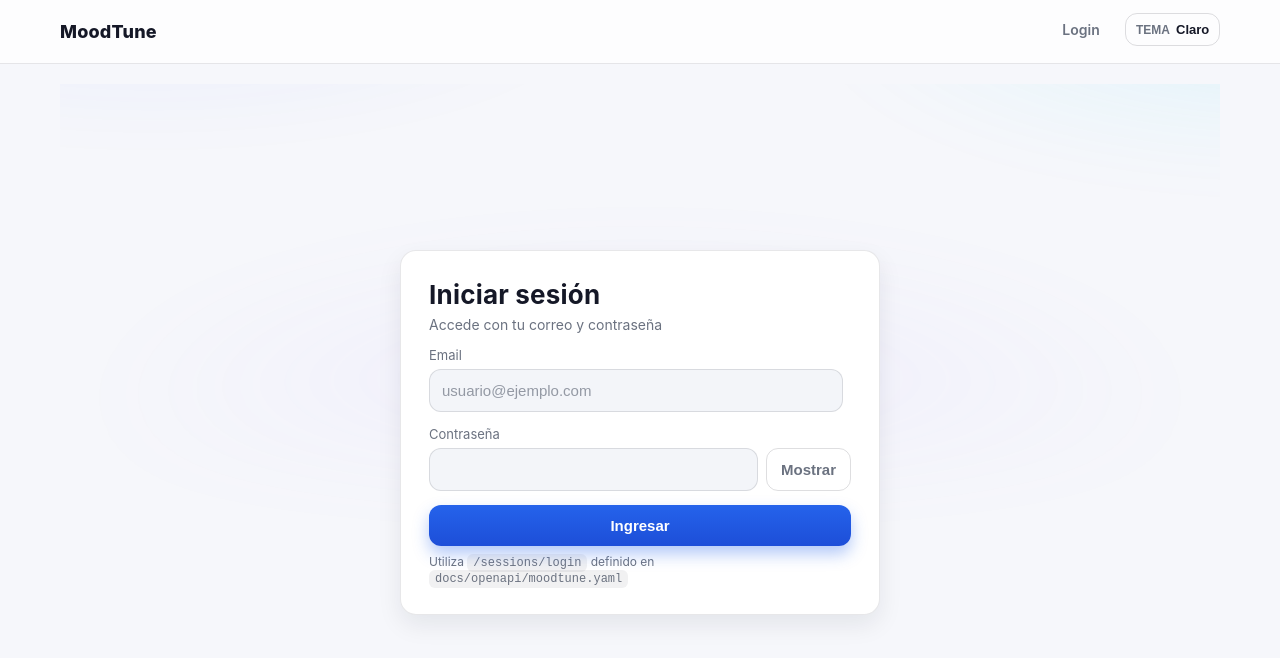
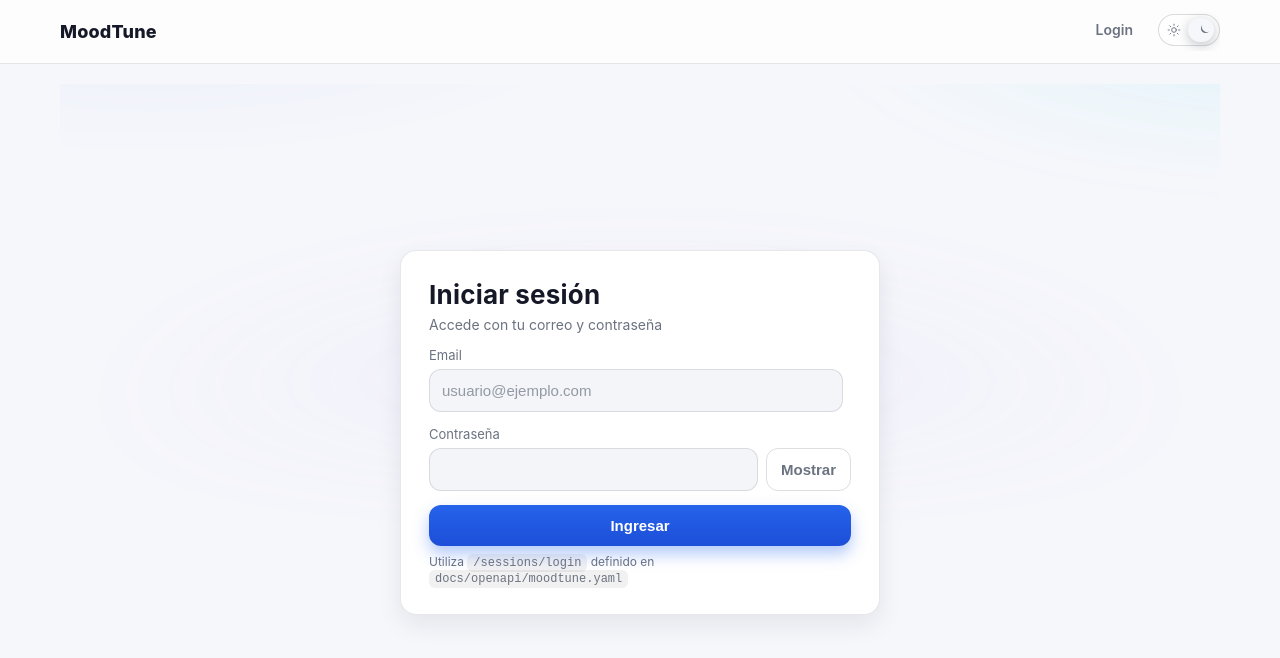
Before and after one commit to A01795565/moodtune_frontend, a React (Vite) app: page /login in a window 1280 px wide. Shown: the top 658 px of the page. Built offline with nearby package versions, Linux system fonts and the light colour scheme; no server answers.

Commit message:
last fixes dark-light mode

```diff
--- a/src/App.css
+++ b/src/App.css
@@ -16,6 +16,7 @@
     --warning: #f59e0b;
     --danger: #ff6b6b;
     --shadow: 0 10px 30px rgba(0,0,0,.35);
+    --color-scheme: dark;
 }
 
 :root[data-theme='light']{
@@ -30,6 +31,7 @@
     --warning: #d97706;
     --danger: #dc2626;
     --shadow: 0 10px 24px rgba(16,24,40,.08);
+    --color-scheme: light;
 }
 
 :root:not([data-theme]){
@@ -44,6 +46,7 @@
     --warning: #f59e0b;
     --danger: #ff6b6b;
     --shadow: 0 10px 30px rgba(0,0,0,.35);
+    --color-scheme: dark;
 }
 
 @media (prefers-color-scheme: light) {
@@ -59,6 +62,7 @@
     --warning: #d97706;
     --danger: #dc2626;
     --shadow: 0 10px 24px rgba(16,24,40,.08);
+    --color-scheme: light;
   }
 }
 
--- a/src/components/AppNavBar.css
+++ b/src/components/AppNavBar.css
@@ -54,21 +54,65 @@
   }
 
   .nav__theme-toggle{
+    border: 0;
+    padding: 0;
+    background: none;
+    cursor: pointer;
+  }
+  .nav__theme-toggle-track{
+    width: 62px;
+    height: 32px;
+    border-radius: 999px;
+    border: 1px solid color-mix(in oklab, var(--text) 15%, transparent);
+    background: color-mix(in oklab, var(--card) 85%, var(--bg));
+    display: flex;
+    align-items: center;
+    justify-content: space-between;
+    padding: 0 8px;
+    position: relative;
+    transition: border-color .2s ease, background .2s ease;
+  }
+  .nav__theme-toggle:focus-visible .nav__theme-toggle-track{
+    box-shadow: var(--ring);
+    outline: none;
+  }
+  .nav__theme-toggle-icon{
+    width: 14px;
+    height: 14px;
     display: inline-flex;
     align-items: center;
-    gap: 6px;
-    text-transform: none;
-    letter-spacing: 0;
+    justify-content: center;
+    z-index: 2;
+    color: var(--muted);
   }
-  .nav__theme-toggle-prefix{
-    color: var(--muted);
-    font-weight: 600;
-    font-size: 12px;
-    text-transform: uppercase;
+  .nav__theme-toggle-icon svg{
+    width: 100%;
+    height: 100%;
+    fill: none;
+    stroke: currentColor;
+    stroke-width: 1.6;
+    stroke-linecap: round;
+    stroke-linejoin: round;
   }
-  .nav__theme-toggle-state{
-    color: var(--text);
-    font-weight: 700;
+  .nav__theme-toggle-icon--moon svg{
+    fill: currentColor;
+    stroke: transparent;
+  }
+  .nav__theme-toggle-thumb{
+    position: absolute;
+    top: 3px;
+    bottom: 3px;
+    left: 3px;
+    width: 26px;
+    border-radius: 999px;
+    background: var(--bg);
+    box-shadow: 0 3px 10px rgba(0,0,0,.25);
+    transition: transform .22s ease, background .22s ease, box-shadow .22s ease;
+    z-index: 1;
+  }
+  .nav__theme-toggle--light .nav__theme-toggle-thumb{
+    transform: translateX(26px);
+    box-shadow: 0 3px 12px rgba(15,23,42,.25);
   }
 
   /* Breakpoint sutil para phones */
--- a/src/components/AppNavBar.tsx
+++ b/src/components/AppNavBar.tsx
@@ -2,6 +2,26 @@ import { Link } from 'react-router-dom';
 import AppButton from './AppButton';
 import type { ThemeMode } from '../utils/theme';
 import './AppNavBar.css';
+
+const SunIcon = () => (
+  <svg viewBox="0 0 24 24" aria-hidden="true" focusable="false" fill="none">
+    <circle cx="12" cy="12" r="4" stroke="currentColor" strokeWidth="1.6" />
+    <line x1="12" y1="2" x2="12" y2="4" stroke="currentColor" strokeWidth="1.6" strokeLinecap="round" />
+    <line x1="12" y1="20" x2="12" y2="22" stroke="currentColor" strokeWidth="1.6" strokeLinecap="round" />
+    <line x1="4.93" y1="4.93" x2="6.34" y2="6.34" stroke="currentColor" strokeWidth="1.6" strokeLinecap="round" />
+    <line x1="17.66" y1="17.66" x2="19.07" y2="19.07" stroke="currentColor" strokeWidth="1.6" strokeLinecap="round" />
+    <line x1="2" y1="12" x2="4" y2="12" stroke="currentColor" strokeWidth="1.6" strokeLinecap="round" />
+    <line x1="20" y1="12" x2="22" y2="12" stroke="currentColor" strokeWidth="1.6" strokeLinecap="round" />
+    <line x1="4.93" y1="19.07" x2="6.34" y2="17.66" stroke="currentColor" strokeWidth="1.6" strokeLinecap="round" />
+    <line x1="17.66" y1="6.34" x2="19.07" y2="4.93" stroke="currentColor" strokeWidth="1.6" strokeLinecap="round" />
+  </svg>
+);
+
+const MoonIcon = () => (
+  <svg viewBox="0 0 24 24" aria-hidden="true" focusable="false" fill="currentColor">
+    <path d="M21 14.5A8.5 8.5 0 0 1 9.5 3a.5.5 0 0 0-.46.75A7 7 0 0 0 20.25 14.96a.5.5 0 0 0 .75-.46Z" />
+  </svg>
+);
 
 type NavItem = { to: string; label: string };
 
@@ -38,19 +58,23 @@ export default function AppNavBar({
               </Link>
             ))}
 
-            <AppButton
-              variant="ghost"
-              size="sm"
+            <button
+              type="button"
+              className={`nav__theme-toggle nav__theme-toggle--${theme}`}
               onClick={onToggleTheme}
-              ariaLabel={`Cambiar a modo ${theme === 'dark' ? 'claro' : 'oscuro'}`}
-              className="nav__theme-toggle"
-              ariaPressed={theme === 'light'}
+              aria-label={`Cambiar a modo ${theme === 'dark' ? 'claro' : 'oscuro'}`}
+              aria-pressed={theme === 'light'}
             >
-              <span className="nav__theme-toggle-prefix">Tema</span>
-              <span className="nav__theme-toggle-state">
-                {theme === 'dark' ? 'Oscuro' : 'Claro'}
+              <span className="nav__theme-toggle-track" aria-hidden="true">
+                <span className="nav__theme-toggle-icon nav__theme-toggle-icon--sun">
+                  <SunIcon />
+                </span>
+                <span className="nav__theme-toggle-icon nav__theme-toggle-icon--moon">
+                  <MoonIcon />
+                </span>
+                <span className="nav__theme-toggle-thumb" />
               </span>
-            </AppButton>
+            </button>
 
             {isAuthenticated && (
               <AppButton variant="ghost" onClick={onLogout} ariaLabel="Cerrar sesión">
--- a/src/components/AppTrackCard.css
+++ b/src/components/AppTrackCard.css
@@ -37,7 +37,7 @@
     border: 1px solid color-mix(in oklab, var(--text) 12%, transparent);
     background: color-mix(in oklab, var(--card) 92%, var(--bg));
     padding: 2px 4px;
-    color-scheme: dark;
+    color-scheme: var(--color-scheme, dark);
     accent-color: var(--primary);
   }
   .trackc__audio::-webkit-media-controls-panel,
```
